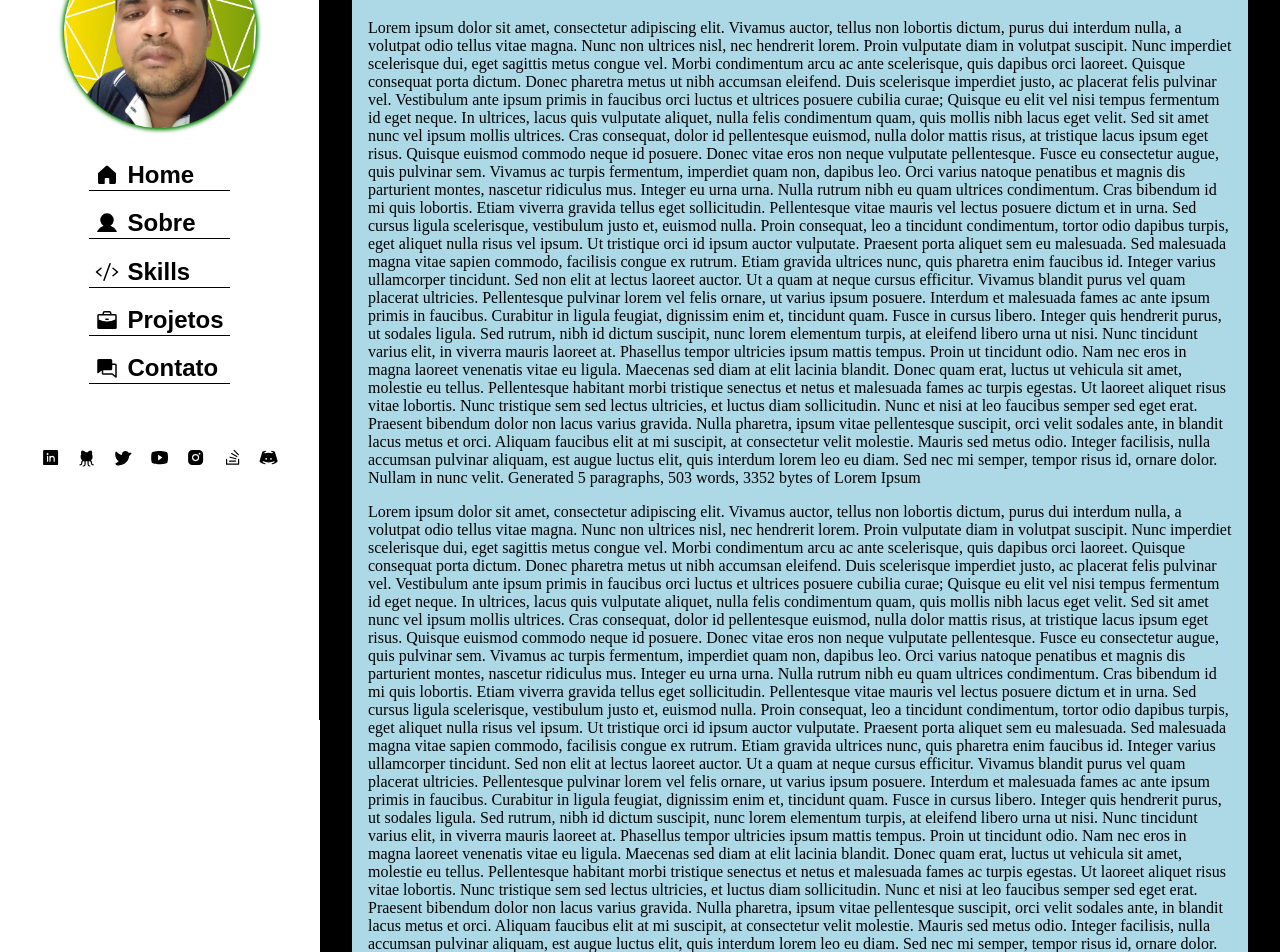
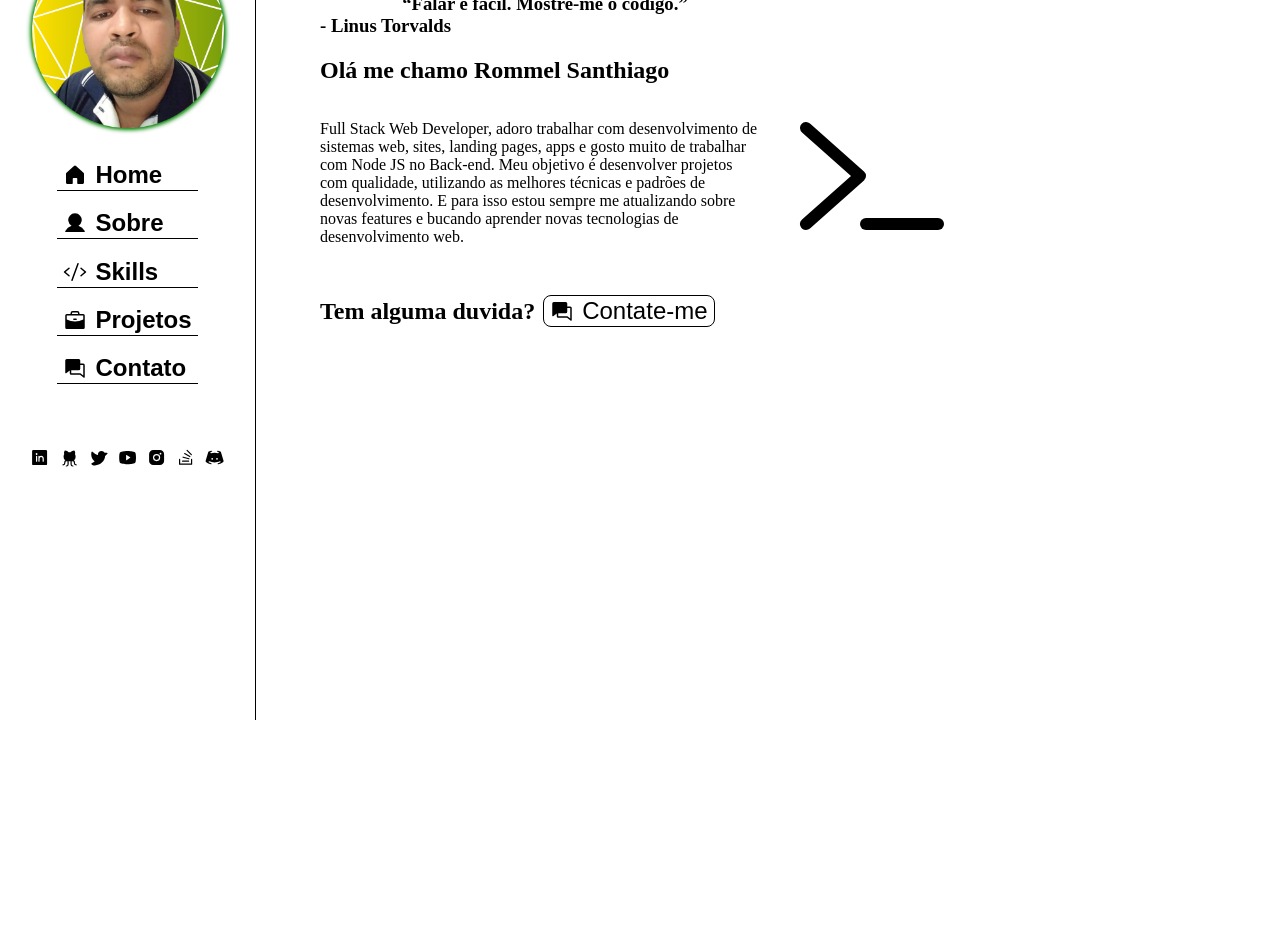
Before and after one commit to rommelsanthiago/portifolio, a React (Vite) app: page / in a window 1280 px wide. Shown: the part 80-1032 px from the top of the page. After the commit the page ends 800 px from the top, so only its background shows below. Built offline with nearby package versions, Linux system fonts and the light colour scheme.

Commit message:
Home page content

```diff
--- a/src/components/Aside/styles.js
+++ b/src/components/Aside/styles.js
@@ -1,7 +1,7 @@
 import styled from "styled-components";
 
 export const Aside = styled.aside`
-    width: 25%;
+    width: 20%;
     height: 100vh;
     display: flex;
     flex-direction: column;
--- a/src/components/Main/styles.js
+++ b/src/components/Main/styles.js
@@ -6,10 +6,9 @@ export const Main = styled.main`
 `
 
 export const Section = styled.section`
-    width: 75%;
+    width: 80%;
     position: absolute;
     right: 0;
     overflow-y: auto;
     overflow-x: hidden;
-    background: black;
 `
--- a/src/screens/Home/index.jsx
+++ b/src/screens/Home/index.jsx
@@ -1,111 +1,36 @@
-import React from 'react';
+import React from "react";
+import { useNavigate } from "react-router-dom"
 
-import * as S from './styles'
+import * as S from "./styles";
+import { goToContact } from "../../Routes/coordinator";
+import { Chats, Terminal } from "phosphor-react"
 
 const Home = () => {
+  const navigate = useNavigate()
+
   return (
     <S.Container>
-      <h1>Home</h1>
-      <p>
-      Lorem ipsum dolor sit amet, consectetur adipiscing elit. Vivamus auctor,
-      tellus non lobortis dictum, purus dui interdum nulla, a volutpat odio
-      tellus vitae magna. Nunc non ultrices nisl, nec hendrerit lorem. Proin
-      vulputate diam in volutpat suscipit. Nunc imperdiet scelerisque dui, eget
-      sagittis metus congue vel. Morbi condimentum arcu ac ante scelerisque,
-      quis dapibus orci laoreet. Quisque consequat porta dictum. Donec pharetra
-      metus ut nibh accumsan eleifend. Duis scelerisque imperdiet justo, ac
-      placerat felis pulvinar vel. Vestibulum ante ipsum primis in faucibus orci
-      luctus et ultrices posuere cubilia curae; Quisque eu elit vel nisi tempus
-      fermentum id eget neque. In ultrices, lacus quis vulputate aliquet, nulla
-      felis condimentum quam, quis mollis nibh lacus eget velit. Sed sit amet
-      nunc vel ipsum mollis ultrices. Cras consequat, dolor id pellentesque
-      euismod, nulla dolor mattis risus, at tristique lacus ipsum eget risus.
-      Quisque euismod commodo neque id posuere. Donec vitae eros non neque
-      vulputate pellentesque. Fusce eu consectetur augue, quis pulvinar sem.
-      Vivamus ac turpis fermentum, imperdiet quam non, dapibus leo. Orci varius
-      natoque penatibus et magnis dis parturient montes, nascetur ridiculus mus.
-      Integer eu urna urna. Nulla rutrum nibh eu quam ultrices condimentum. Cras
-      bibendum id mi quis lobortis. Etiam viverra gravida tellus eget
-      sollicitudin. Pellentesque vitae mauris vel lectus posuere dictum et in
-      urna. Sed cursus ligula scelerisque, vestibulum justo et, euismod nulla.
-      Proin consequat, leo a tincidunt condimentum, tortor odio dapibus turpis,
-      eget aliquet nulla risus vel ipsum. Ut tristique orci id ipsum auctor
-      vulputate. Praesent porta aliquet sem eu malesuada. Sed malesuada magna
-      vitae sapien commodo, facilisis congue ex rutrum. Etiam gravida ultrices
-      nunc, quis pharetra enim faucibus id. Integer varius ullamcorper
-      tincidunt. Sed non elit at lectus laoreet auctor. Ut a quam at neque
-      cursus efficitur. Vivamus blandit purus vel quam placerat ultricies.
-      Pellentesque pulvinar lorem vel felis ornare, ut varius ipsum posuere.
-      Interdum et malesuada fames ac ante ipsum primis in faucibus. Curabitur in
-      ligula feugiat, dignissim enim et, tincidunt quam. Fusce in cursus libero.
-      Integer quis hendrerit purus, ut sodales ligula. Sed rutrum, nibh id
-      dictum suscipit, nunc lorem elementum turpis, at eleifend libero urna ut
-      nisi. Nunc tincidunt varius elit, in viverra mauris laoreet at. Phasellus
-      tempor ultricies ipsum mattis tempus. Proin ut tincidunt odio. Nam nec
-      eros in magna laoreet venenatis vitae eu ligula. Maecenas sed diam at elit
-      lacinia blandit. Donec quam erat, luctus ut vehicula sit amet, molestie eu
-      tellus. Pellentesque habitant morbi tristique senectus et netus et
-      malesuada fames ac turpis egestas. Ut laoreet aliquet risus vitae
-      lobortis. Nunc tristique sem sed lectus ultricies, et luctus diam
-      sollicitudin. Nunc et nisi at leo faucibus semper sed eget erat. Praesent
-      bibendum dolor non lacus varius gravida. Nulla pharetra, ipsum vitae
-      pellentesque suscipit, orci velit sodales ante, in blandit lacus metus et
-      orci. Aliquam faucibus elit at mi suscipit, at consectetur velit molestie.
-      Mauris sed metus odio. Integer facilisis, nulla accumsan pulvinar aliquam,
-      est augue luctus elit, quis interdum lorem leo eu diam. Sed nec mi semper,
-      tempor risus id, ornare dolor. Nullam in nunc velit. Generated 5
-      paragraphs, 503 words, 3352 bytes of Lorem Ipsum
-      </p>
-      <p>
-      Lorem ipsum dolor sit amet, consectetur adipiscing elit. Vivamus auctor,
-      tellus non lobortis dictum, purus dui interdum nulla, a volutpat odio
-      tellus vitae magna. Nunc non ultrices nisl, nec hendrerit lorem. Proin
-      vulputate diam in volutpat suscipit. Nunc imperdiet scelerisque dui, eget
-      sagittis metus congue vel. Morbi condimentum arcu ac ante scelerisque,
-      quis dapibus orci laoreet. Quisque consequat porta dictum. Donec pharetra
-      metus ut nibh accumsan eleifend. Duis scelerisque imperdiet justo, ac
-      placerat felis pulvinar vel. Vestibulum ante ipsum primis in faucibus orci
-      luctus et ultrices posuere cubilia curae; Quisque eu elit vel nisi tempus
-      fermentum id eget neque. In ultrices, lacus quis vulputate aliquet, nulla
-      felis condimentum quam, quis mollis nibh lacus eget velit. Sed sit amet
-      nunc vel ipsum mollis ultrices. Cras consequat, dolor id pellentesque
-      euismod, nulla dolor mattis risus, at tristique lacus ipsum eget risus.
-      Quisque euismod commodo neque id posuere. Donec vitae eros non neque
-      vulputate pellentesque. Fusce eu consectetur augue, quis pulvinar sem.
-      Vivamus ac turpis fermentum, imperdiet quam non, dapibus leo. Orci varius
-      natoque penatibus et magnis dis parturient montes, nascetur ridiculus mus.
-      Integer eu urna urna. Nulla rutrum nibh eu quam ultrices condimentum. Cras
-      bibendum id mi quis lobortis. Etiam viverra gravida tellus eget
-      sollicitudin. Pellentesque vitae mauris vel lectus posuere dictum et in
-      urna. Sed cursus ligula scelerisque, vestibulum justo et, euismod nulla.
-      Proin consequat, leo a tincidunt condimentum, tortor odio dapibus turpis,
-      eget aliquet nulla risus vel ipsum. Ut tristique orci id ipsum auctor
-      vulputate. Praesent porta aliquet sem eu malesuada. Sed malesuada magna
-      vitae sapien commodo, facilisis congue ex rutrum. Etiam gravida ultrices
-      nunc, quis pharetra enim faucibus id. Integer varius ullamcorper
-      tincidunt. Sed non elit at lectus laoreet auctor. Ut a quam at neque
-      cursus efficitur. Vivamus blandit purus vel quam placerat ultricies.
-      Pellentesque pulvinar lorem vel felis ornare, ut varius ipsum posuere.
-      Interdum et malesuada fames ac ante ipsum primis in faucibus. Curabitur in
-      ligula feugiat, dignissim enim et, tincidunt quam. Fusce in cursus libero.
-      Integer quis hendrerit purus, ut sodales ligula. Sed rutrum, nibh id
-      dictum suscipit, nunc lorem elementum turpis, at eleifend libero urna ut
-      nisi. Nunc tincidunt varius elit, in viverra mauris laoreet at. Phasellus
-      tempor ultricies ipsum mattis tempus. Proin ut tincidunt odio. Nam nec
-      eros in magna laoreet venenatis vitae eu ligula. Maecenas sed diam at elit
-      lacinia blandit. Donec quam erat, luctus ut vehicula sit amet, molestie eu
-      tellus. Pellentesque habitant morbi tristique senectus et netus et
-      malesuada fames ac turpis egestas. Ut laoreet aliquet risus vitae
-      lobortis. Nunc tristique sem sed lectus ultricies, et luctus diam
-      sollicitudin. Nunc et nisi at leo faucibus semper sed eget erat. Praesent
-      bibendum dolor non lacus varius gravida. Nulla pharetra, ipsum vitae
-      pellentesque suscipit, orci velit sodales ante, in blandit lacus metus et
-      orci. Aliquam faucibus elit at mi suscipit, at consectetur velit molestie.
-      Mauris sed metus odio. Integer facilisis, nulla accumsan pulvinar aliquam,
-      est augue luctus elit, quis interdum lorem leo eu diam. Sed nec mi semper,
-      tempor risus id, ornare dolor. Nullam in nunc velit. Generated 5
-      paragraphs, 503 words, 3352 bytes of Lorem Ipsum
-      </p>
+      <h3>
+        CITAÇÃO
+        <S.Quote>Falar é fácil. Mostre-me o código.</S.Quote> - Linus Torvalds
+      </h3>
+      <h1>Olá me chamo Rommel Santhiago</h1>
+      <S.Section>
+        <p>
+          Full Stack Web Developer, adoro trabalhar com desenvolvimento de
+          sistemas web, sites, landing pages, apps e gosto muito de trabalhar com Node JS no Back-end. Meu objetivo é desenvolver
+          projetos com qualidade, utilizando as melhores técnicas e padrões de
+          desenvolvimento. E para isso estou sempre me atualizando sobre novas features e bucando aprender novas tecnologias de desenvolvimento web.
+        </p>
+        <Terminal size={192} weight="fill" style={{marginTop: "-1.5rem"}} />
+      </S.Section>
+      <S.Contact>
+        Tem alguma duvida?
+        <S.Button onClick={() => goToContact(navigate)}>
+          <Chats weight="fill" />
+          Contate-me
+        </S.Button>
+      </S.Contact>
     </S.Container>
   );
 };
--- a/src/screens/Home/styles.js
+++ b/src/screens/Home/styles.js
@@ -1,36 +1,64 @@
 import styled, { keyframes } from "styled-components";
 
-// const slideSection = keyframes`
-//     0% {
-//         transform: translateY(-100%);
-//     }
-//     75% {
-//         transform: translate(0);
-//     }
-//     75% {
-//         transform: translateY(5%);
-//     }
-//     100% {
-//         transform: translate(0);
-//     }
-// `
-const slideInRight = keyframes`
-  from {
-    transform: translate3d(100%, 0, 0);
-    visibility: visible;
+const slideSection = keyframes`
+    0% {
+        transform: translateY(-100%);
+    }
+    75% {
+        transform: translate(0);
+    }
+    75% {
+        transform: translateY(5%);
+    }
+    100% {
+        transform: translate(0);
+    }
+`
+
+export const Container = styled.main`
+  padding: 2rem 3rem;
+  margin: 0 1rem;
+  animation: ${slideSection} 0.8s forwards;
+
+  h3{
+    max-width: 450px;
   }
 
-  to {
-    transform: translate3d(0, 0, 0);
-  }
 `;
 
-export const Container = styled.div`
-  background: lightblue;
-  padding: 2rem 1rem;
-  margin: 0 2rem;
+export const Quote = styled.q`
+  display: flex;
+  justify-content: center;
+`
 
-  if(visibility){
-      animation: ${slideInRight} 0.8s forwards;
-  }
-`;
+export const Contact = styled.h2`
+  display: flex;
+  align-items: center;
+`
+
+export const Button = styled.button`
+    display: flex;
+    align-items: center;
+    background: none;
+    border: 1px solid black;
+    border-radius: 0.5rem;
+    cursor: pointer;
+    font-size: 1.5rem;
+    font-weight: 400;
+    transition: all 0.3s ease;
+    margin-left: 0.5rem;
+
+    &: focus, &: hover {
+        color: green;
+        border: 1px solid green;
+        transform: scale(1.05);
+    }
+
+    svg {
+        margin-right: 0.5rem;
+    }
+`
+
+export const Section = styled.section`
+  column-count: 2;
+`
```
Also changed, not shown: src/components/Main/index.jsx (+1 -25 lines).
